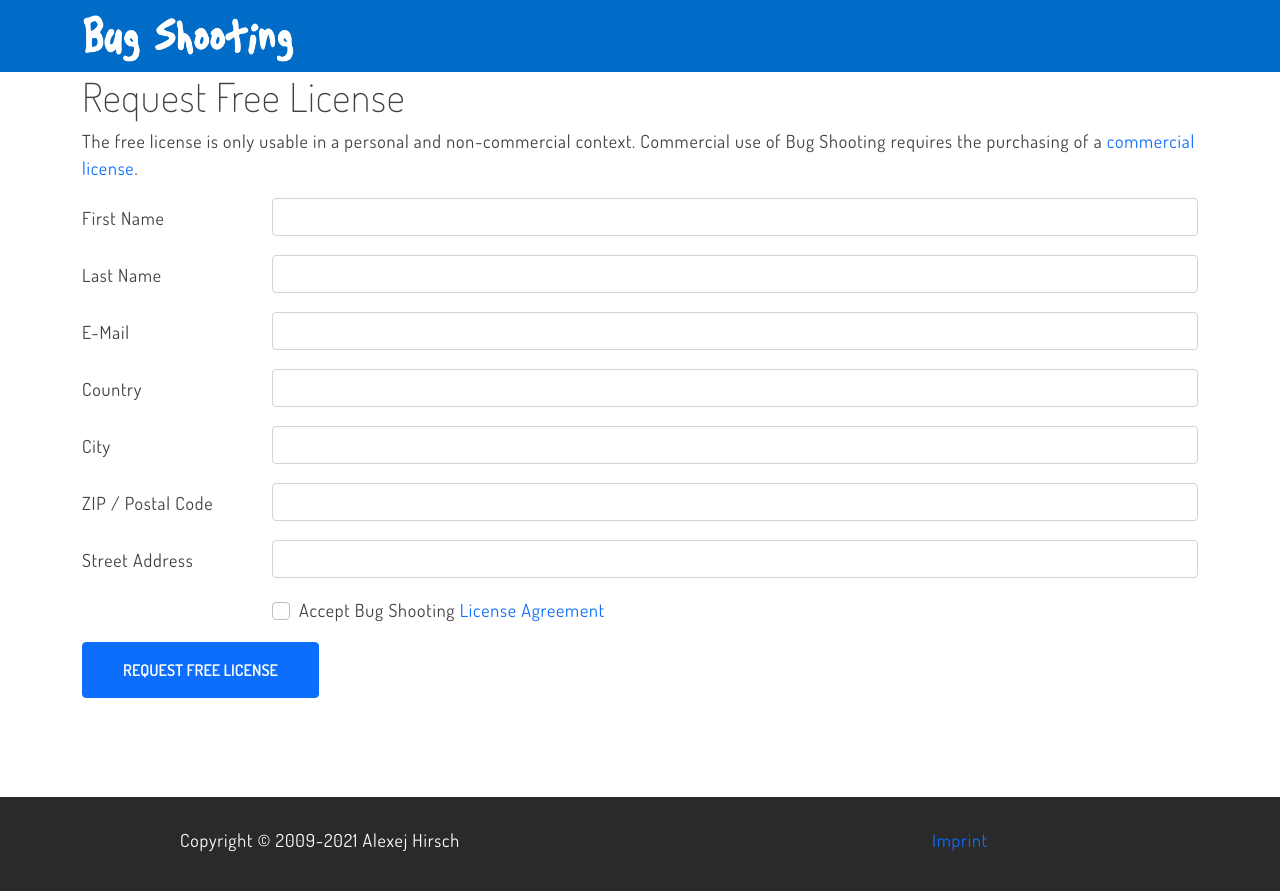
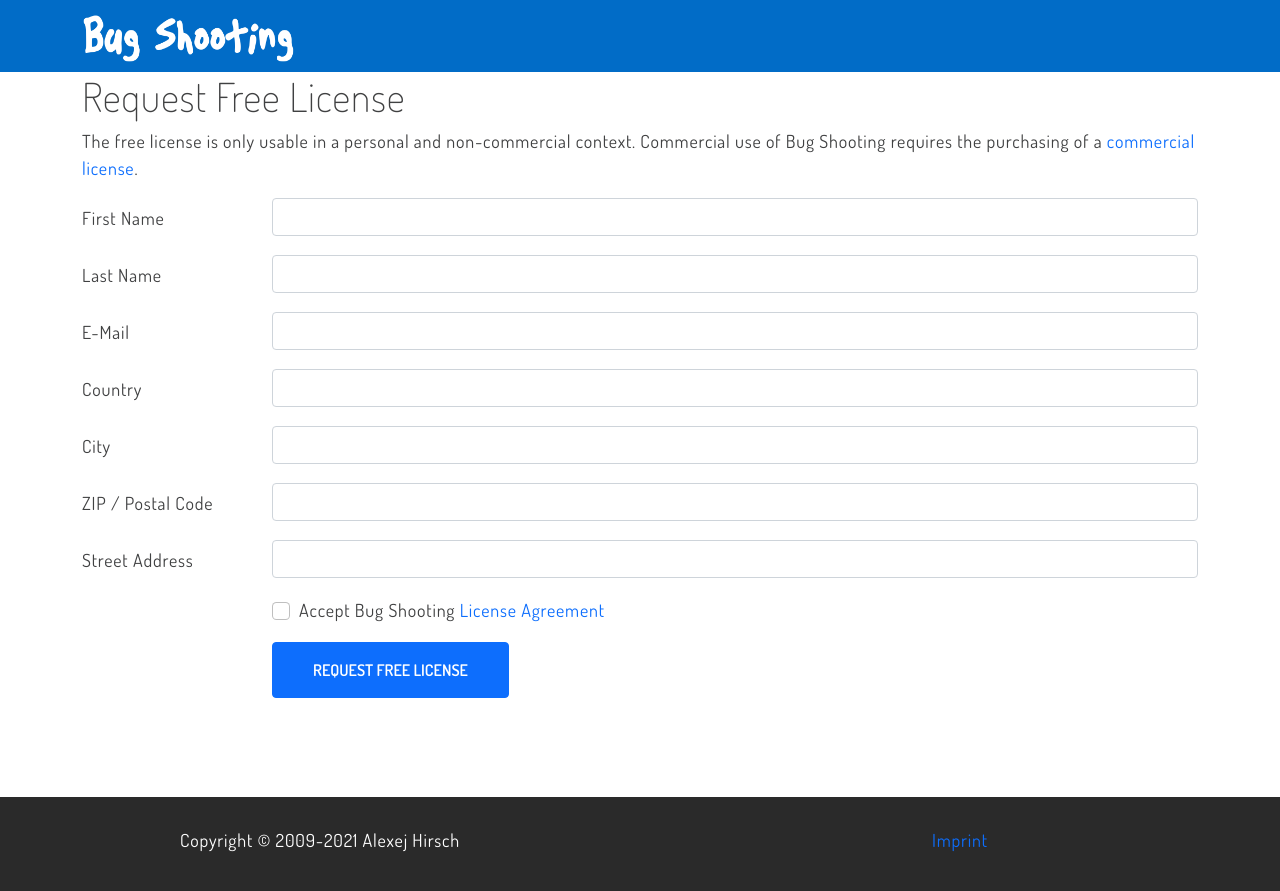
Before and after one commit to BugShooting/BugShooting.Homepage, a Jekyll site: the page built from free.md, in a window 1280 px wide. Shown: the top 891 px of the page. Built offline with Jekyll 4.4.1, drawn with Linux system fonts in a browser that asks for light colours; our own code applies the rules of GitHub Pages for plain Markdown files.

Commit message:
Update free.md

```diff
--- a/free.md
+++ b/free.md
@@ -58,5 +58,9 @@
       </div>
     </div>
   </div>
-  <button class="btn btn-lg btn-primary btn-block" type="submit">Request Free License</button>
+  <div class="row mb-3">
+    <div class="col-sm-10  offset-sm-2">
+       <button class="btn btn-lg btn-primary btn-block" type="submit">Request Free License</button>
+    </div>
+  </div>
 </form>
```
